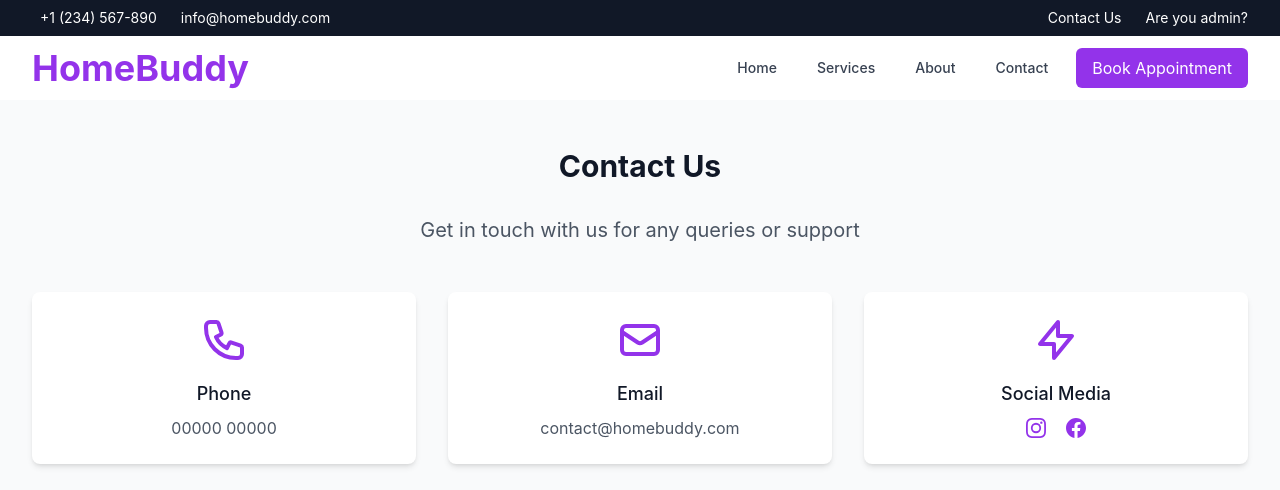
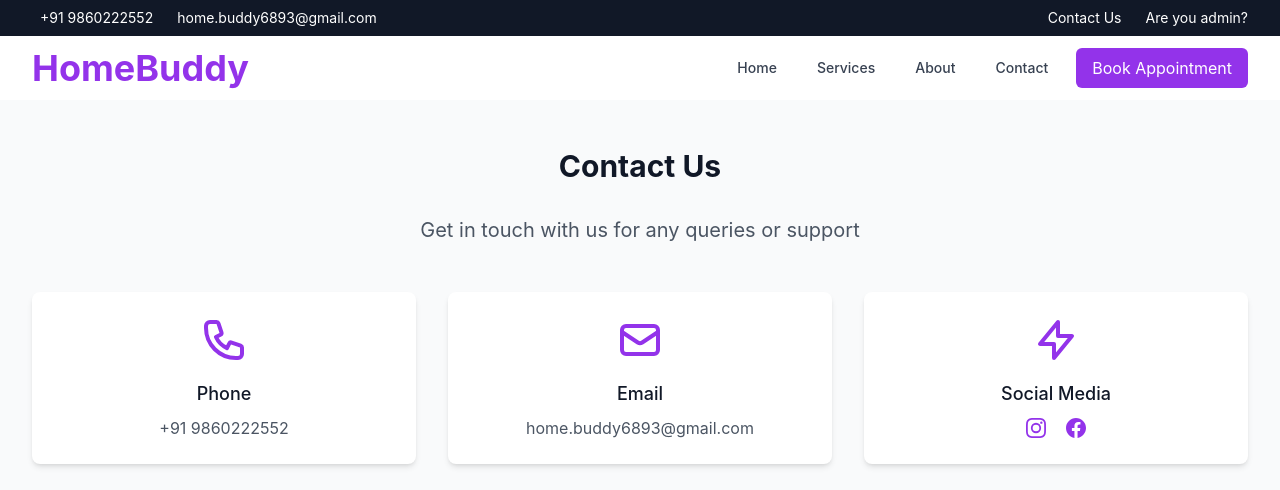
Before and after one commit to SriNikethanP/homebuddy-frontend, a React (Create React App) app: page /contact in a window 1280 px wide. Shown: the top 490 px of the page. Built offline with nearby package versions, Linux system fonts and the light colour scheme; no server answers.

Commit message:
update in details for contact

```diff
--- a/src/components/ContactBar.jsx
+++ b/src/components/ContactBar.jsx
@@ -16,11 +16,11 @@ const ContactBar = () => {
           <div className="flex items-center space-x-4">
             <a href="tel:+1234567890" className="text-sm hover:text-purple-400">
               <i className="fas fa-phone mr-2"></i>
-              +1 (234) 567-890
+              +91 9860222552
             </a>
             <a href="mailto:info@homebuddy.com" className="text-sm hover:text-purple-400">
               <i className="fas fa-envelope mr-2"></i>
-              info@homebuddy.com
+              home.buddy6893@gmail.com
             </a>
           </div>
           <div className="flex items-center space-x-4">
@@ -40,7 +40,7 @@ const ContactBar = () => {
           <div className="flex justify-between items-center">
             <Link to="/contact" className="text-sm hover:text-purple-400">
               <i className="fas fa-phone mr-2"></i>
-              <span className="hidden sm:inline">+1 (234) 567-890</span>
+              <span className="hidden sm:inline">+91 9860222552</span>
               <span className="sm:hidden">Contact Us</span>
             </Link>
             <button
@@ -55,13 +55,13 @@ const ContactBar = () => {
           {/* Mobile menu */}
           {mobileMenuOpen && (
             <div className="mt-2 py-2 space-y-2 border-t border-gray-700">
-              <a href="mailto:info@homebuddy.com" className="block text-sm hover:text-purple-400">
+              <a href="mailto:ihome.buddy6893@gmail.com" className="block text-sm hover:text-purple-400">
                 <i className="fas fa-envelope mr-2"></i>
-                info@homebuddy.com
+                home.buddy6893@gmail.com
               </a>
               <a href="tel:+1234567890" className="block text-sm hover:text-purple-400">
                 <i className="fas fa-phone mr-2"></i>
-                Call Us: +1 (234) 567-890
+                Call Us: +91 9860222552
               </a>
               <Link to="/contact" className="block text-sm hover:text-purple-400">
                 <i className="fas fa-headset mr-2"></i>
--- a/src/components/ContactForm.jsx
+++ b/src/components/ContactForm.jsx
@@ -89,7 +89,7 @@ const ContactForm = () => {
               </div>
             </div>
 
-            <div className="space-y-4">
+            {/* <div className="space-y-4">
               <div className="flex items-center">
                 <input
                   type="checkbox"
@@ -159,7 +159,7 @@ const ContactForm = () => {
                   </label>
                 </div>
               </div>
-            </div>
+            </div> */}
 
             <div>
               <button
--- a/src/pages/Contact.jsx
+++ b/src/pages/Contact.jsx
@@ -20,7 +20,7 @@ const Contact = () => {
                 </svg>
               </div>
               <h3 className="text-lg font-medium text-gray-900 mb-2">Phone</h3>
-              <p className="text-gray-600">00000 00000</p>
+              <p className="text-gray-600">+91 9860222552</p>
             </div>
           </div>
 
@@ -33,7 +33,7 @@ const Contact = () => {
                 </svg>
               </div>
               <h3 className="text-lg font-medium text-gray-900 mb-2">Email</h3>
-              <p className="text-gray-600">contact@homebuddy.com</p>
+              <p className="text-gray-600">home.buddy6893@gmail.com</p>
             </div>
           </div>
 
@@ -76,7 +76,7 @@ const Contact = () => {
               Book Free Appointment
             </Link>
             <a
-              href="tel:0000000000"
+              href="tel:+91 9860222552"
               className="bg-green-600 text-white py-3 px-6 rounded-md hover:bg-green-700 focus:outline-none focus:ring-2 focus:ring-green-500 focus:ring-offset-2 text-lg font-medium"
             >
               Call Now
```
